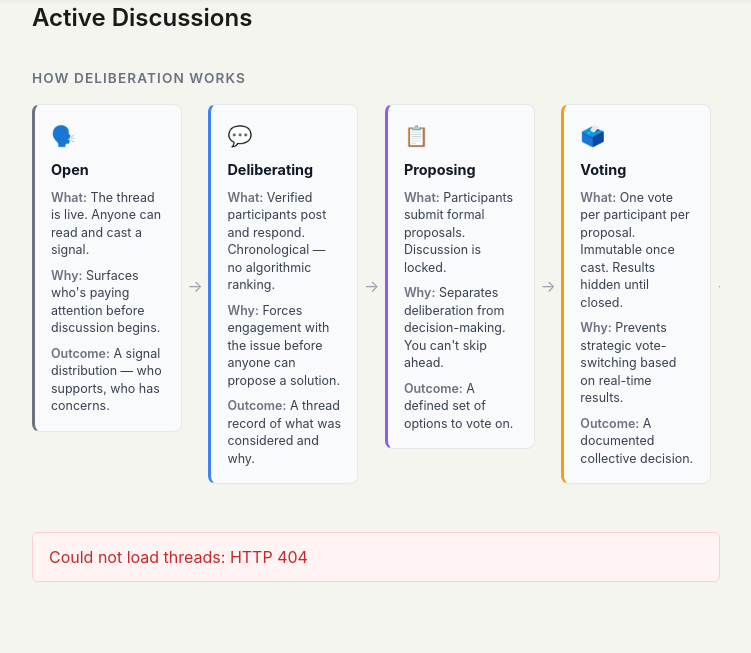
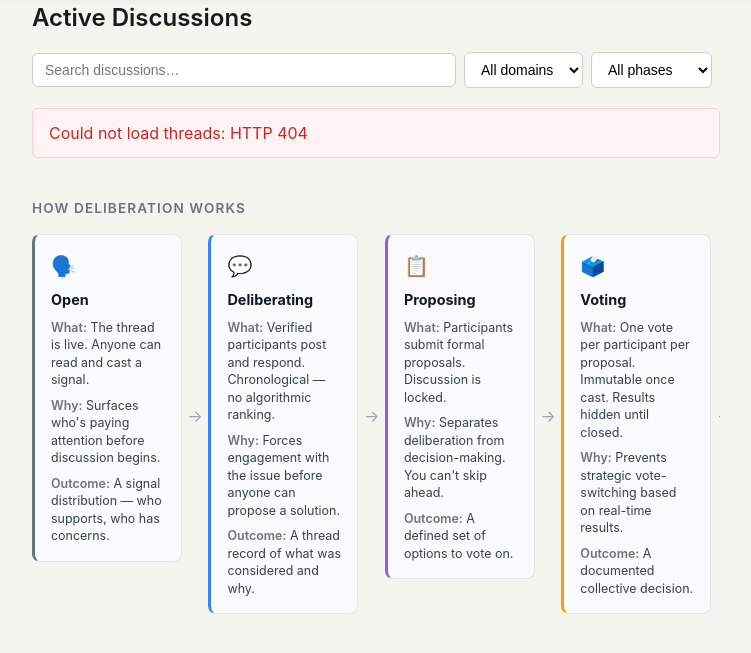
Before and after one commit to jacksuter12/civic-platform-mvp, a Python web app: template backend/app/templates/threads.html in a window 1280 px wide. Shown: the part 56-709 px from the top of the page, without its empty margins (264-1015 px from the left). Run offline with Jinja, Linux system fonts and the light colour scheme; the template is opened without the code that fills it, so the values that code supplies are empty.

Commit message:
feat: domain tags, search/filter bar, move explainer below threads
- ThreadSummary now includes domain_name and domain_slug (eager-loaded)
- Thread cards show a domain tag (e.g. "Healthcare") in blue
- Search bar filters threads by title (client-side, live)
- Domain dropdown populated from threads present on page
- Phase dropdown filters by deliberation phase
- Results count shown next to filters
- "How Deliberation Works" explainer moved below thread cards
- SIGNAL_ICONS concern icon updated from ! to ↓ to match thread.js SIG_META

Co-Authored-By: Claude Sonnet 4.6 <noreply@anthropic.com>

```diff
--- a/backend/app/api/v1/threads.py
+++ b/backend/app/api/v1/threads.py
@@ -14,6 +14,7 @@ from typing import Annotated
 
 from fastapi import APIRouter, HTTPException, Query, status
 from sqlalchemy import func, select
+from sqlalchemy.orm import selectinload
 
 from app.api.deps import DB, FacilitatorUser, OptionalUser, ParticipantUser, RegisteredUser
 from app.core.audit import log_event
@@ -77,7 +78,7 @@ async def list_threads(
     limit: Annotated[int, Query(ge=1, le=100)] = 20,
     offset: Annotated[int, Query(ge=0)] = 0,
 ) -> list[ThreadSummary]:
-    q = select(Thread)
+    q = select(Thread).options(selectinload(Thread.domain))
     if domain_slug:
         domain_result = await db.execute(
             select(Domain).where(Domain.slug == domain_slug)
@@ -102,6 +103,8 @@ async def list_threads(
             ThreadSummary(
                 id=t.id,
                 domain_id=t.domain_id,
+                domain_name=t.domain.name,
+                domain_slug=t.domain.slug,
                 title=t.title,
                 status=t.status,
                 signal_counts=sc,
--- a/backend/app/schemas/thread.py
+++ b/backend/app/schemas/thread.py
@@ -36,6 +36,8 @@ class ThreadSummary(UUIDSchema, TimestampSchema):
     """Lightweight list item."""
 
     domain_id: uuid.UUID
+    domain_name: str
+    domain_slug: str
     title: str
     status: ThreadStatus
     signal_counts: SignalCounts
--- a/backend/app/static/js/utils.js
+++ b/backend/app/static/js/utils.js
@@ -49,7 +49,7 @@ function showError(containerId, message) {
  */
 const SIGNAL_ICONS = {
   support:   "↑",
-  concern:   "!",
+  concern:   "↓",
   need_info: "?",
   block:     "✕",
 };
--- a/backend/app/templates/threads.html
+++ b/backend/app/templates/threads.html
@@ -7,20 +7,107 @@
   <link rel="stylesheet" href="/static/css/main.css">
   <script src="/static/js/auth.js"></script>
   <script src="/static/js/nav.js"></script>
+  <style>
+    /* ---- Search & filter bar ---- */
+    .threads-toolbar {
+      display: flex;
+      flex-wrap: wrap;
+      gap: 8px;
+      margin-bottom: 20px;
+      align-items: center;
+    }
+    .threads-search {
+      flex: 1;
+      min-width: 180px;
+      padding: 8px 12px;
+      border: 1px solid #ccc;
+      border-radius: 6px;
+      font-size: 14px;
+      outline: none;
+    }
+    .threads-search:focus { border-color: #1565c0; }
+    .threads-filter {
+      padding: 8px 12px;
+      border: 1px solid #ccc;
+      border-radius: 6px;
+      font-size: 14px;
+      background: #fff;
+      cursor: pointer;
+      outline: none;
+    }
+    .threads-filter:focus { border-color: #1565c0; }
+    .threads-results-count {
+      font-size: 13px;
+      color: #888;
+      padding: 4px 0;
+      white-space: nowrap;
+    }
+
+    /* ---- Domain tag on thread card ---- */
+    .thread-domain-tag {
+      display: inline-block;
+      font-size: 11px;
+      font-weight: 600;
+      text-transform: uppercase;
+      letter-spacing: 0.04em;
+      color: #1565c0;
+      background: #e3f2fd;
+      border-radius: 4px;
+      padding: 2px 7px;
+      margin-bottom: 6px;
+    }
+
+    /* ---- No-results state ---- */
+    .no-results {
+      padding: 32px 0;
+      text-align: center;
+      color: #888;
+      font-size: 14px;
+    }
+    .no-results a {
+      color: #1565c0;
+      cursor: pointer;
+    }
+  </style>
 </head>
 <body>
 
   <div id="nav-placeholder"></div>
 
   <main class="container">
-    <div style="display:flex; align-items:baseline; justify-content:space-between; gap:16px; margin-bottom:8px;">
+    <div style="display:flex; align-items:baseline; justify-content:space-between; gap:16px; margin-bottom:16px;">
       <h1 class="page-title" style="margin-bottom:0;">Active Discussions</h1>
       <a id="create-thread-btn" href="/new-thread"
          style="display:none; padding:7px 16px; background:#1a1a1a; color:#fff; border-radius:6px; font-size:14px; font-weight:500; text-decoration:none; white-space:nowrap;">
         + Start a discussion
       </a>
     </div>
-    <section class="phase-explainer">
+
+    <!-- Search & filter toolbar -->
+    <div class="threads-toolbar">
+      <input id="search-input" class="threads-search" type="search"
+             placeholder="Search discussions…" autocomplete="off">
+      <select id="domain-filter" class="threads-filter">
+        <option value="">All domains</option>
+      </select>
+      <select id="phase-filter" class="threads-filter">
+        <option value="">All phases</option>
+        <option value="open">Open</option>
+        <option value="deliberating">Deliberating</option>
+        <option value="proposing">Proposing</option>
+        <option value="voting">Voting</option>
+        <option value="closed">Closed</option>
+        <option value="archived">Archived</option>
+      </select>
+      <span id="results-count" class="threads-results-count"></span>
+    </div>
+
+    <div id="thread-list-container">
+      <div class="loading">Loading threads…</div>
+    </div>
+
+    <!-- How deliberation works — moved below thread cards -->
+    <section class="phase-explainer" style="margin-top:40px;">
       <h3 class="phase-explainer__heading">How deliberation works</h3>
       <div class="phase-explainer__cards">
 
@@ -126,10 +213,6 @@
 
       </div>
     </section>
-
-    <div id="thread-list-container">
-      <div class="loading">Loading threads…</div>
-    </div>
   </main>
 
   <script src="/static/js/utils.js"></script>
@@ -137,20 +220,14 @@
   <script>
     // ===== Page Logic =====
 
+    let allThreads = [];  // full list from API — filter client-side
+
     async function updateNav() {
       if (!auth.isSignedIn()) return;
       let user = auth.getUser();
       if (!user) {
-        try {
-          user = await getMe();
-          auth.setUser(user);
-        } catch (_) {}
+        try { user = await getMe(); auth.setUser(user); } catch (_) {}
       }
-    }
-
-    function handleSignOut() {
-      auth.clearToken();
-      window.location.reload();
     }
 
     const PHASE_TOOLTIPS = {
@@ -169,7 +246,6 @@
       block:     "Participants with a strong objection. Always shown prominently."
     };
 
-    // Render a single thread card as an HTML string
     function renderThreadCard(thread) {
       const sc = thread.signal_counts;
       const phaseTooltip = PHASE_TOOLTIPS[thread.status] || "";
@@ -184,14 +260,18 @@
               </span>
             </div>
 
+            <div>
+              <span class="thread-domain-tag">${thread.domain_name}</span>
+            </div>
+
             <div class="signal-bar" data-tooltip="Signals show how participants feel about this thread&#39;s direction — not individual posts. Block signals are always surfaced, even as a minority.">
               ${sc.support > 0 ? `
                 <span class="signal-count signal-support" data-tooltip="${SIGNAL_TOOLTIPS.support}">
-                  ${SIGNAL_ICONS.support} ${sc.support} support
+                  ${SIGNAL_ICONS.support} ${sc.support} agree
                 </span>` : ""}
               ${sc.concern > 0 ? `
                 <span class="signal-count signal-concern" data-tooltip="${SIGNAL_TOOLTIPS.concern}">
-                  ${SIGNAL_ICONS.concern} ${sc.concern} concern
+                  ${SIGNAL_ICONS.concern} ${sc.concern} disagree
                 </span>` : ""}
               ${sc.need_info > 0 ? `
                 <span class="signal-count signal-need_info" data-tooltip="${SIGNAL_TOOLTIPS.need_info}">
@@ -214,40 +294,99 @@
       `;
     }
 
-    // Main load function
+    // ===== Filter & search =====
+
+    function getFiltered() {
+      const query  = document.getElementById("search-input").value.trim().toLowerCase();
+      const domain = document.getElementById("domain-filter").value;
+      const phase  = document.getElementById("phase-filter").value;
+
+      return allThreads.filter(t => {
+        if (domain && t.domain_slug !== domain) return false;
+        if (phase  && t.status      !== phase)  return false;
+        if (query  && !t.title.toLowerCase().includes(query)) return false;
+        return true;
+      });
+    }
+
+    function renderList() {
+      const filtered   = getFiltered();
+      const container  = document.getElementById("thread-list-container");
+      const countEl    = document.getElementById("results-count");
+
+      if (allThreads.length > 0) {
+        countEl.textContent = filtered.length === allThreads.length
+          ? `${allThreads.length} discussion${allThreads.length !== 1 ? "s" : ""}`
+          : `${filtered.length} of ${allThreads.length}`;
+      }
+
+      if (filtered.length === 0) {
+        container.innerHTML = `
+          <div class="no-results">
+            No discussions match your filters.
+            <a onclick="clearFilters()">Clear filters</a>
+          </div>`;
+        return;
+      }
+
+      container.innerHTML = `
+        <div class="thread-list">
+          ${filtered.map(renderThreadCard).join("")}
+        </div>`;
+    }
+
+    function clearFilters() {
+      document.getElementById("search-input").value  = "";
+      document.getElementById("domain-filter").value = "";
+      document.getElementById("phase-filter").value  = "";
+      renderList();
+    }
+
+    // ===== Domain dropdown population =====
+
+    function populateDomainFilter(threads) {
+      const seen   = new Map();  // slug → name
+      threads.forEach(t => seen.set(t.domain_slug, t.domain_name));
+      const select = document.getElementById("domain-filter");
+      [...seen.entries()]
+        .sort((a, b) => a[1].localeCompare(b[1]))
+        .forEach(([slug, name]) => {
+          const opt = document.createElement("option");
+          opt.value = slug;
+          opt.textContent = name;
+          select.appendChild(opt);
+        });
+    }
+
+    // ===== Main load =====
+
     async function loadThreads() {
       const container = document.getElementById("thread-list-container");
+      try {
+        allThreads = await getThreads({ limit: 100 });
 
-      try {
-        const threads = await getThreads();
-
-        if (threads.length === 0) {
-          container.innerHTML = `
-            <div class="empty-state">
-              No threads yet. A facilitator can create the first one.
-            </div>`;
+        if (allThreads.length === 0) {
+          container.innerHTML = `<div class="empty-state">No discussions yet. A facilitator can create the first one.</div>`;
           return;
         }
 
-        container.innerHTML = `
-          <div class="thread-list">
-            ${threads.map(renderThreadCard).join("")}
-          </div>`;
+        populateDomainFilter(allThreads);
+        renderList();
+
+        // Wire up live filtering
+        document.getElementById("search-input").addEventListener("input",  renderList);
+        document.getElementById("domain-filter").addEventListener("change", renderList);
+        document.getElementById("phase-filter").addEventListener("change",  renderList);
 
       } catch (err) {
-        container.innerHTML = `
-          <div class="error-message">
-            Could not load threads: ${err.message}
-          </div>`;
+        container.innerHTML = `<div class="error-message">Could not load threads: ${err.message}</div>`;
       }
     }
 
-    // Show create button for signed-in users
     if (auth.isSignedIn()) {
       document.getElementById("create-thread-btn").style.display = "inline-block";
     }
 
-    // Run on page load
     updateNav();
     loadThreads();
   </script>
```
